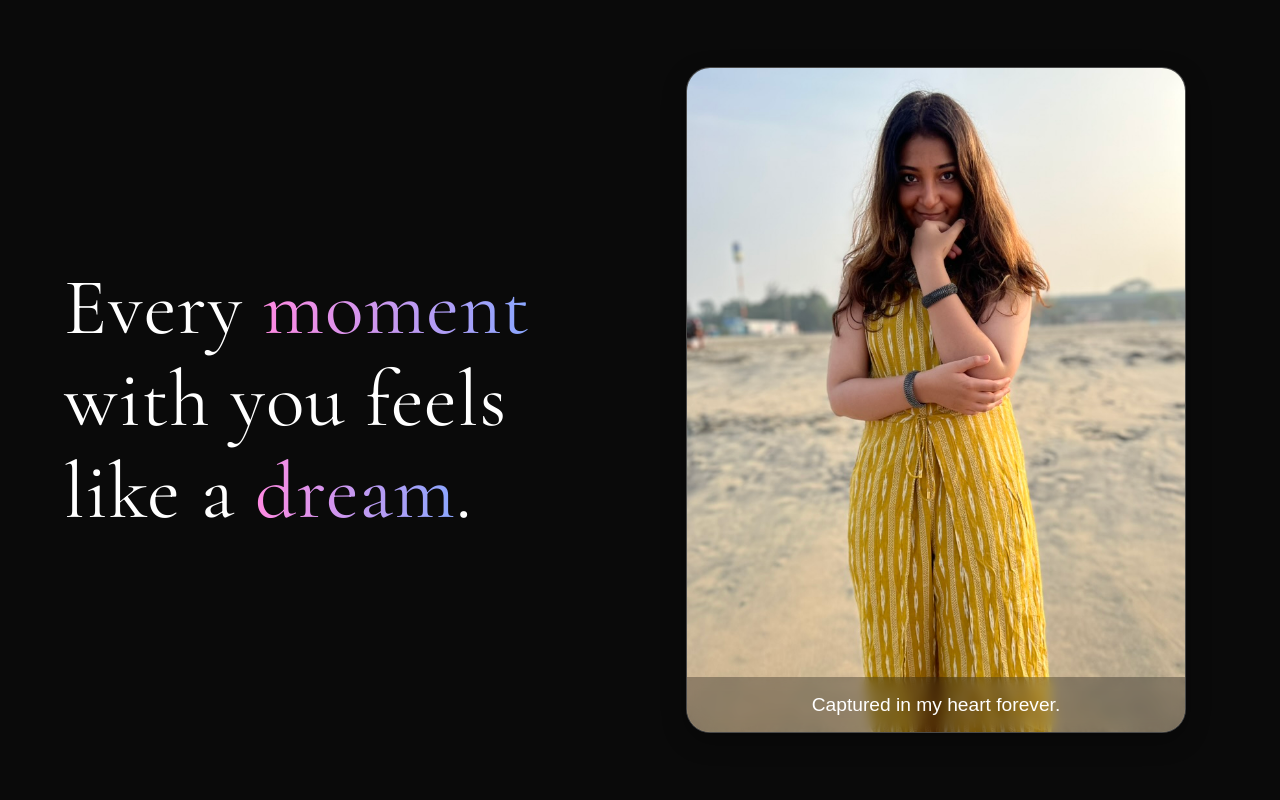
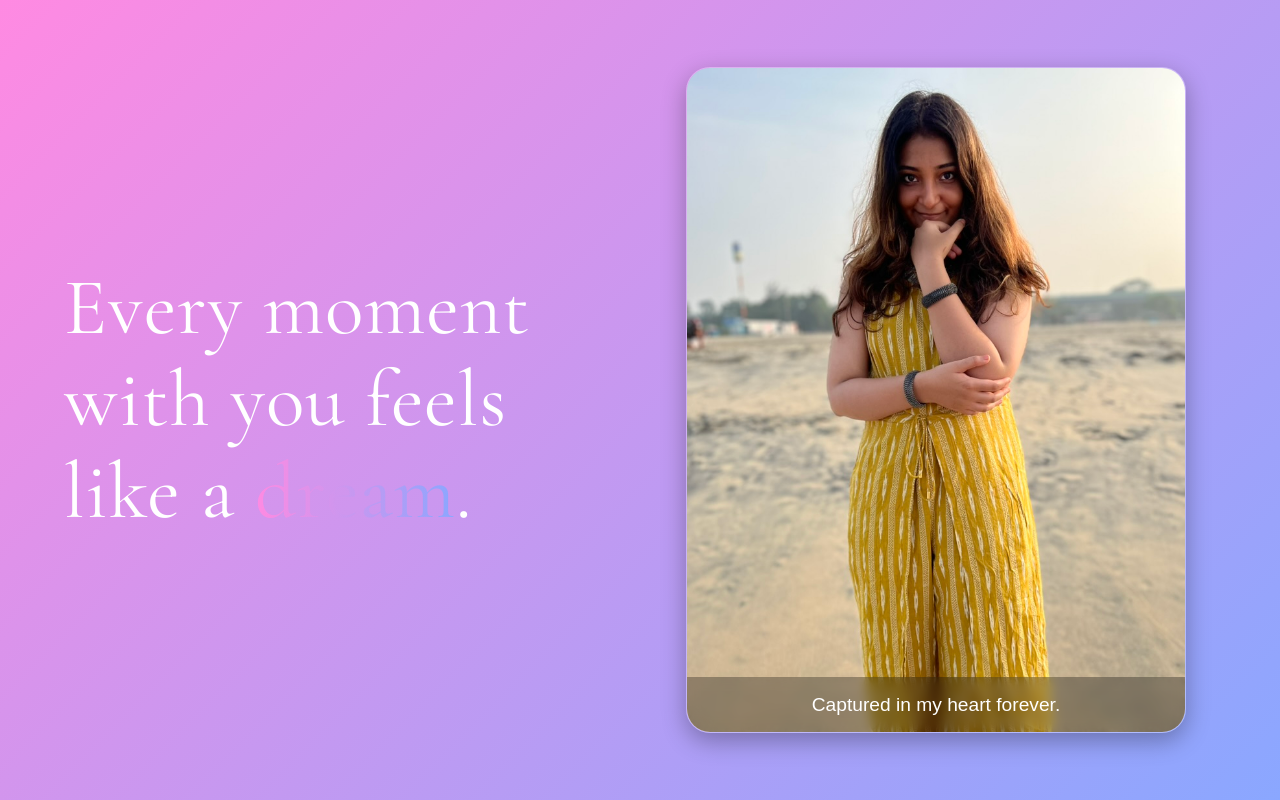
Before and after one commit to menon99/paapacutie, a React (Vite) app: page / in a window 1280 px wide. Built offline with nearby package versions, Linux system fonts and the light colour scheme.

Commit message:
Reusable sections

```diff
--- a/src/App.jsx
+++ b/src/App.jsx
@@ -1,7 +1,25 @@
 import HeroSection from "./sections/HeroSection";
 
 function App() {
-  return <HeroSection />;
+  return (
+    <>
+      <HeroSection
+        background="linear-gradient(135deg, #ff8ae2, #8aa7ff)"
+        text="Every moment with you feels like a dream."
+        highlightWords={["dream"]}
+        image="/images/image1.jpeg"
+        caption="Captured in my heart forever."
+      />
+
+      <HeroSection
+        background="linear-gradient(135deg, #fcb045, #fd1d1d, #833ab4)"
+        text="Your smile lights up my entire world."
+        highlightWords={["smile", "world"]}
+        image="/images/image1.jpeg"
+        caption="Every glance is a spark."
+      />
+    </>
+  );
 }
 
 export default App;
--- a/src/sections/HeroSection.jsx
+++ b/src/sections/HeroSection.jsx
@@ -1,22 +1,16 @@
 import FancyText from "../components/FancyText";
 import PhotoCard from "../components/PhotoCard";
-import '../styles/HeroSection.css';
+import '../styles/HeroSection.css'; // Assuming you have a CSS file for styling
 
-const HeroSection = () => {
+const HeroSection = ({ background, text, highlightWords, image, caption }) => {
   return (
-    <section className="hero-section">
+    <section className="hero-section" style={{ background }}>
       <div className="hero-text">
-        <FancyText
-          text="Every moment with you feels like a dream."
-          highlightWords={["moment", "dream"]}
-        />
+        <FancyText text={text} highlightWords={highlightWords} />
       </div>
 
       <div className="hero-photo">
-        <PhotoCard
-          image="/images/image1.jpeg"
-          caption="Captured in my heart forever."
-        />
+        <PhotoCard image={image} caption={caption} />
       </div>
     </section>
   );
```
